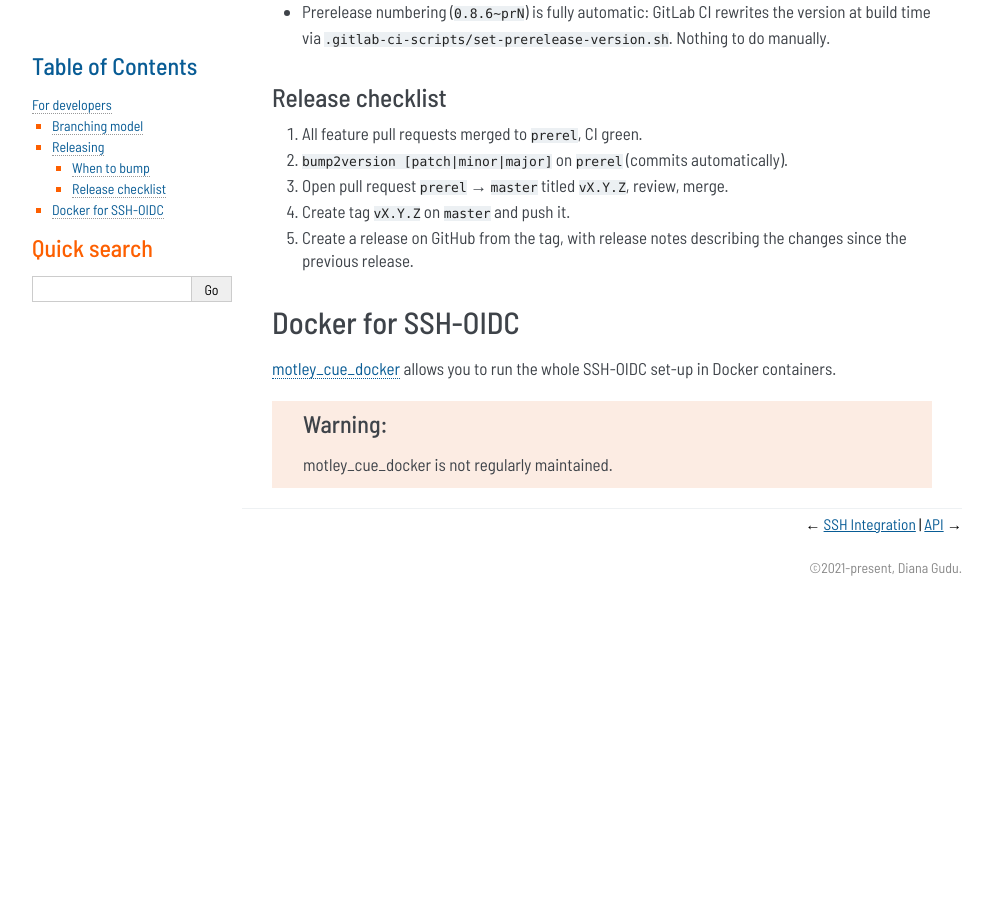
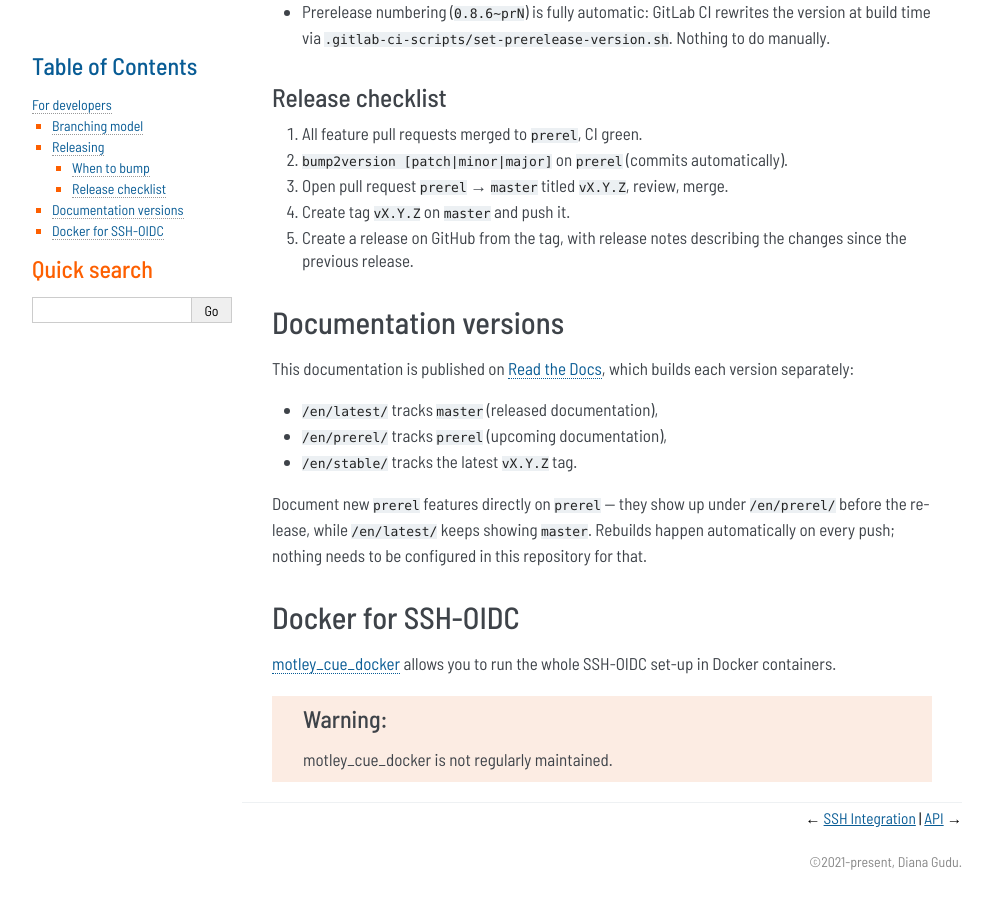
Before and after one commit to dianagudu/motley_cue, a Sphinx documentation site: the page built from doc/source/development.rst, in a window 1280 px wide and 900 px high, scrolled down 1063 px. Shown: the whole window, without its empty margins (148-1137 px from the left). Built offline with Sphinx 7.4.7, drawn with Linux system fonts in a browser that asks for light colours; pages that are not in the unit, such as notebooks, are missing from menus; before the commit the page ends 1669 px from its top, so only the background shows below that.

Commit message:
Document ReadTheDocs versions for master and prerel

```diff
--- a/doc/source/development.rst
+++ b/doc/source/development.rst
@@ -67,6 +67,22 @@ Release checklist
 5. Create a release on GitHub from the tag, with release notes describing
    the changes since the previous release.
 
+Documentation versions
+----------------------
+
+This documentation is published on `Read the Docs
+<https://motley-cue.readthedocs.io/>`_, which builds each version
+separately:
+
+- ``/en/latest/`` tracks ``master`` (released documentation),
+- ``/en/prerel/`` tracks ``prerel`` (upcoming documentation),
+- ``/en/stable/`` tracks the latest ``vX.Y.Z`` tag.
+
+Document new ``prerel`` features directly on ``prerel`` — they show up
+under ``/en/prerel/`` before the release, while ``/en/latest/`` keeps
+showing ``master``. Rebuilds happen automatically on every push; nothing
+needs to be configured in this repository for that.
+
 
 Docker for SSH-OIDC
 -------------------
```
